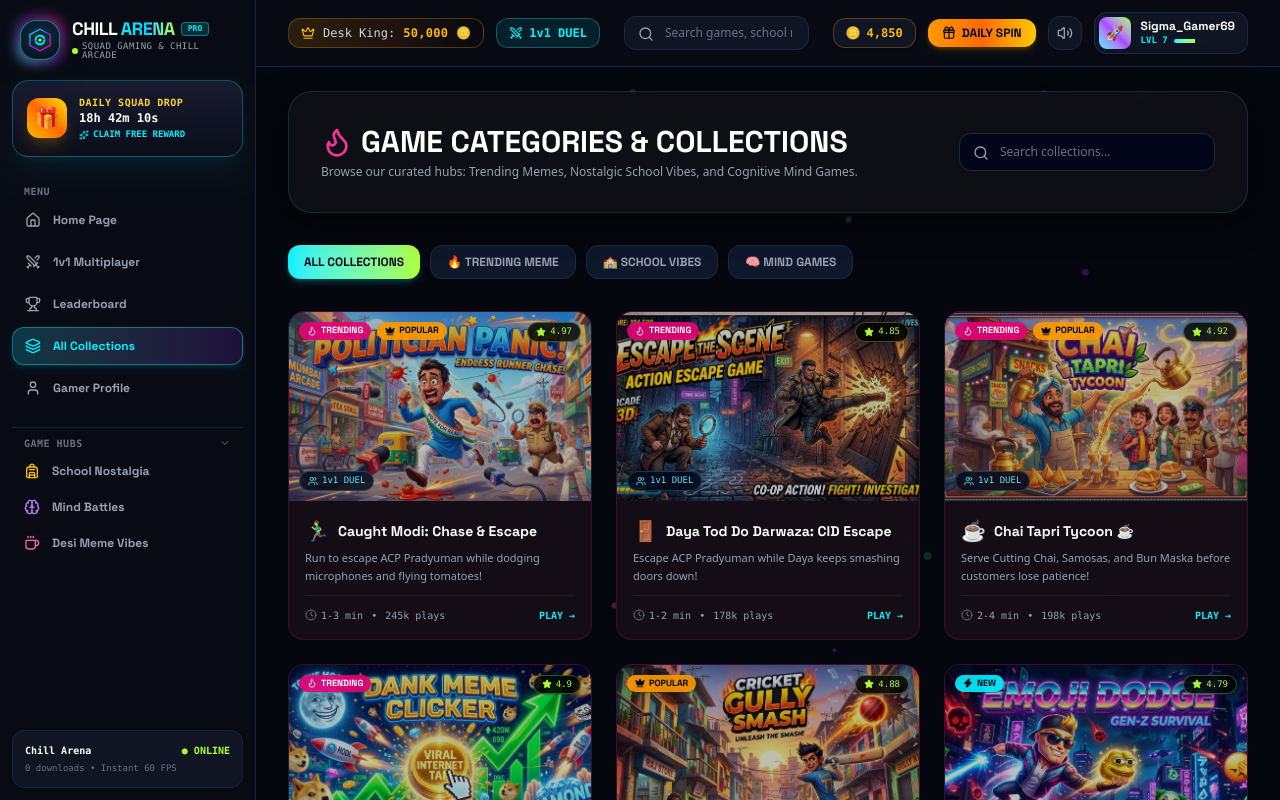
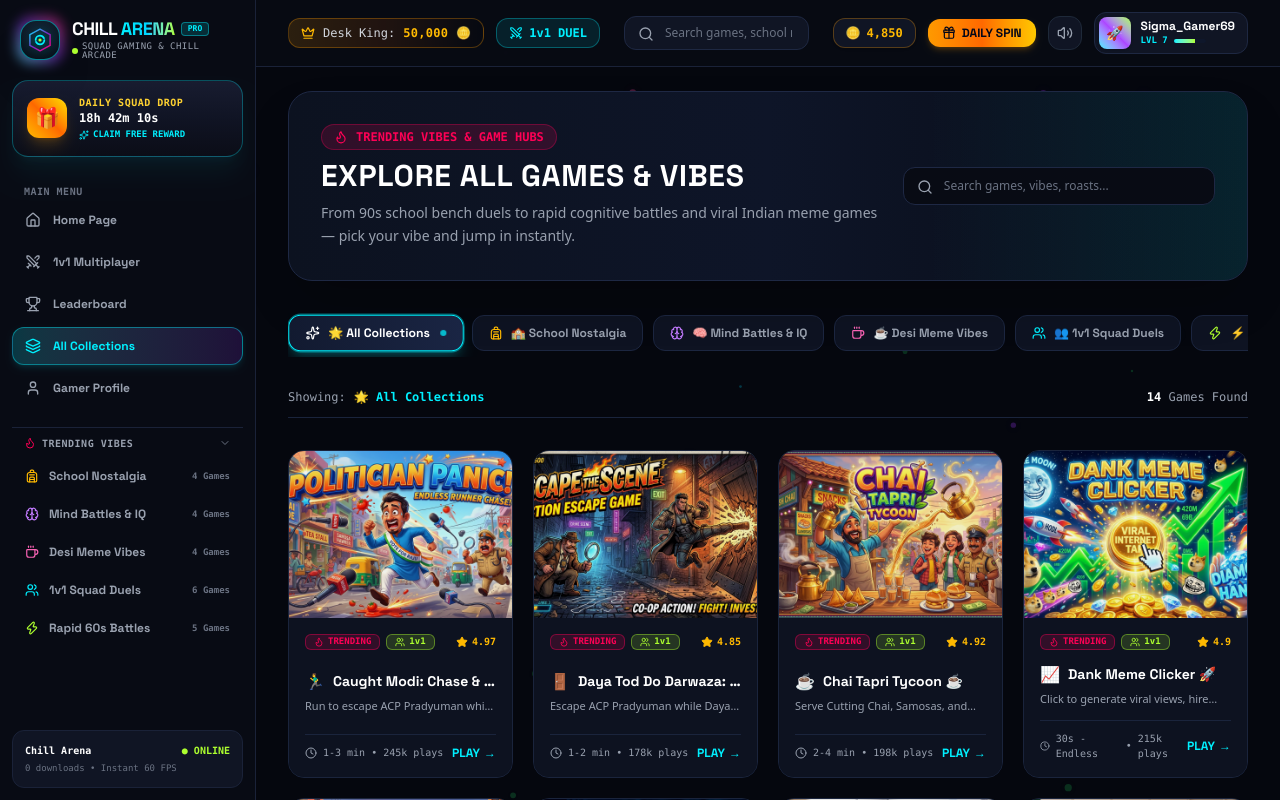
Before and after one commit to sahil24raj/Chill-Arena24, a Next.js app: page /categories in a window 1280 px wide. Built offline with nearby package versions, Linux system fonts and the light colour scheme.

Commit message:
feat: rename game hub to Trending Vibes, full working category links and vibe filters on categories page

```diff
--- a/src/app/categories/page.tsx
+++ b/src/app/categories/page.tsx
@@ -1,30 +1,71 @@
 'use client';
 
-import React, { useState } from 'react';
-import Link from 'next/link';
+import React, { useState, useEffect, Suspense } from 'react';
+import { useSearchParams } from 'next/navigation';
 import { GAMES_CATALOG, useAppStore } from '@/store/useAppStore';
-import { GameCard } from '@/components/GameCard';
+import { JackpotterCard } from '@/components/JackpotterCard';
 import { MultiplayerLobbyModal } from '@/components/MultiplayerLobbyModal';
 import { soundFx } from '@/lib/audio';
-import { Flame, Star, Play, Search, Filter, Backpack, Brain, Swords } from 'lucide-react';
+import {
+  Flame,
+  Search,
+  Backpack,
+  Brain,
+  Coffee,
+  Users,
+  Zap,
+  Sparkles,
+  Gamepad2
+} from 'lucide-react';
 
-export default function CategoriesPage() {
+const CATEGORY_PILLS = [
+  { id: 'ALL', label: '🌟 All Collections', icon: Sparkles, color: 'text-white' },
+  { id: 'school', label: '🏫 School Nostalgia', icon: Backpack, color: 'text-amber-400' },
+  { id: 'mind', label: '🧠 Mind Battles & IQ', icon: Brain, color: 'text-purple-400' },
+  { id: 'meme', label: '☕ Desi Meme Vibes', icon: Coffee, color: 'text-pink-400' },
+  { id: 'multiplayer', label: '👥 1v1 Squad Duels', icon: Users, color: 'text-[#00F0FF]' },
+  { id: 'rapid', label: '⚡ Rapid 60s Battles', icon: Zap, color: 'text-[#ADFF2F]' }
+];
+
+function CategoriesContent() {
+  const searchParams = useSearchParams();
+  const catQuery = searchParams.get('cat') || searchParams.get('category') || 'ALL';
+  const searchQueryParam = searchParams.get('q') || '';
+
+  const [selectedCat, setSelectedCat] = useState<string>(catQuery);
+  const [search, setSearch] = useState<string>(searchQueryParam);
   const { openMultiplayerModal } = useAppStore();
-  const [selectedCat, setSelectedCat] = useState<string>('ALL');
-  const [search, setSearch] = useState('');
 
-  const categoryPills = [
-    { id: 'ALL', label: 'ALL COLLECTIONS' },
-    { id: 'meme', label: '🔥 TRENDING MEME' },
-    { id: 'school', label: '🏫 SCHOOL VIBES' },
-    { id: 'mind', label: '🧠 MIND GAMES' }
-  ];
+  useEffect(() => {
+    if (catQuery) {
+      setSelectedCat(catQuery);
+    }
+  }, [catQuery]);
+
+  useEffect(() => {
+    if (searchQueryParam) {
+      setSearch(searchQueryParam);
+    }
+  }, [searchQueryParam]);
 
   const filtered = GAMES_CATALOG.filter((game) => {
-    const matchesCat = selectedCat === 'ALL' || game.categoryKey === selectedCat;
+    let matchesCat = false;
+    if (selectedCat === 'ALL') {
+      matchesCat = true;
+    } else if (selectedCat === 'multiplayer') {
+      matchesCat = !!game.multiplayer;
+    } else if (selectedCat === 'rapid') {
+      matchesCat = game.duration.includes('30s') || game.duration.includes('60s') || game.duration.includes('1m');
+    } else {
+      matchesCat = game.categoryKey === selectedCat;
+    }
+
     const matchesSearch =
+      !search.trim() ||
       game.title.toLowerCase().includes(search.toLowerCase()) ||
-      game.description.toLowerCase().includes(search.toLowerCase());
+      game.description.toLowerCase().includes(search.toLowerCase()) ||
+      game.tagline.toLowerCase().includes(search.toLowerCase());
+
     return matchesCat && matchesSearch;
   });
 
@@ -32,59 +73,124 @@ export default function CategoriesPage() {
     <div className="space-y-8 pb-16">
       <MultiplayerLobbyModal />
 
-      <div className="flex flex-col md:flex-row justify-between items-start md:items-center gap-4 p-6 lg:p-8 rounded-3xl glass-panel border border-[#00F0FF]/25 bg-gradient-to-r from-[#0d121c] to-[#070a0e] shadow-xl">
-        <div>
-          <h1 className="text-3xl font-black text-white flex items-center gap-2 font-display">
-            <Flame className="w-8 h-8 text-pink-500" /> GAME CATEGORIES & COLLECTIONS
+      {/* Header Banner */}
+      <div className="flex flex-col md:flex-row justify-between items-start md:items-center gap-5 p-6 sm:p-8 rounded-3xl border border-[#1E2844] bg-gradient-to-r from-[#0C1220] via-[#0E1528] to-[#080C16] shadow-2xl relative overflow-hidden">
+        <div className="absolute top-0 right-0 w-80 h-full bg-gradient-to-l from-[#00F0FF]/10 to-transparent pointer-events-none" />
+        <div className="space-y-2 relative z-10">
+          <div className="inline-flex items-center gap-2 px-3 py-1 rounded-full bg-[#FF0055]/15 border border-[#FF0055]/30 text-xs font-mono text-[#FF0055] font-bold">
+            <Flame className="w-3.5 h-3.5" />
+            <span>TRENDING VIBES & GAME HUBS</span>
+          </div>
+
+          <h1 className="text-2xl sm:text-3xl font-black text-white flex items-center gap-2 font-display uppercase tracking-wide">
+            EXPLORE ALL GAMES & VIBES
           </h1>
-          <p className="text-xs text-gray-400 font-sans mt-1">
-            Browse our curated hubs: Trending Memes, Nostalgic School Vibes, and Cognitive Mind Games.
+          <p className="text-xs sm:text-sm text-gray-400 font-sans max-w-xl leading-relaxed">
+            From 90s school bench duels to rapid cognitive battles and viral Indian meme games — pick your vibe and jump in instantly.
           </p>
         </div>
 
-        <div className="relative w-full md:w-64">
+        {/* Live Search Input */}
+        <div className="relative w-full md:w-80 relative z-10">
           <Search className="w-4 h-4 absolute left-3.5 top-3 text-gray-400 pointer-events-none" />
           <input
             type="text"
-            placeholder="Search collections..."
+            placeholder="Search games, vibes, roasts..."
             value={search}
             onChange={(e) => setSearch(e.target.value)}
-            className="w-full bg-slate-950 border border-gray-800 rounded-xl pl-10 pr-4 py-2.5 text-xs text-white placeholder-gray-500 focus:outline-none focus:border-[#00F0FF]"
+            className="w-full bg-[#080B14] border border-[#1E2844] focus:border-[#00F0FF] rounded-xl pl-10 pr-4 py-2.5 text-xs text-white placeholder-gray-500 focus:outline-none focus:ring-1 focus:ring-[#00F0FF]/30 transition-all font-sans"
           />
         </div>
       </div>
 
-      {/* Category Pills */}
-      <div className="flex flex-wrap gap-2.5">
-        {categoryPills.map((pill) => (
+      {/* Category Tabs Bar */}
+      <section className="overflow-x-auto pb-1 scrollbar-none">
+        <div className="flex items-center gap-2.5 min-w-max p-0.5">
+          {CATEGORY_PILLS.map((pill) => {
+            const Icon = pill.icon;
+            const isSelected = selectedCat === pill.id;
+            return (
+              <button
+                key={pill.id}
+                onClick={() => {
+                  soundFx.playClick();
+                  setSelectedCat(pill.id);
+                }}
+                className={`flex items-center gap-2 px-4 py-2.5 rounded-xl text-xs font-display font-bold transition-all duration-200 border whitespace-nowrap leading-none ${
+                  isSelected
+                    ? 'bg-gradient-to-r from-[#121A30] to-[#1A2544] border-[#00F0FF] text-white shadow-lg shadow-[#00F0FF]/20 ring-1 ring-[#00F0FF]/40 scale-[1.02]'
+                    : 'bg-[#0E1322] border-[#1C2640] text-gray-400 hover:text-white hover:border-gray-600 hover:bg-[#131A2E]'
+                }`}
+              >
+                <Icon className={`w-3.5 h-3.5 shrink-0 ${pill.color}`} />
+                <span>{pill.label}</span>
+                {isSelected && (
+                  <span className="w-1.5 h-1.5 rounded-full bg-[#00F0FF] animate-pulse ml-0.5" />
+                )}
+              </button>
+            );
+          })}
+        </div>
+      </section>
+
+      {/* Filter Summary & Total Count */}
+      <div className="flex items-center justify-between text-xs font-mono text-gray-400 border-b border-[#1A243C] pb-3">
+        <span className="flex items-center gap-2">
+          <span>Showing:</span>
+          <strong className="text-[#00F0FF]">
+            {CATEGORY_PILLS.find((p) => p.id === selectedCat)?.label || 'All Collections'}
+          </strong>
+        </span>
+        <span>
+          <strong className="text-white">{filtered.length}</strong> Games Found
+        </span>
+      </div>
+
+      {/* Clean Grid of Games with 100% Uncropped Posters */}
+      {filtered.length > 0 ? (
+        <div className="grid grid-cols-1 sm:grid-cols-2 md:grid-cols-3 lg:grid-cols-4 gap-5">
+          {filtered.map((game) => (
+            <div key={game.id} className="h-full">
+              <JackpotterCard
+                game={game}
+                onQuickPlay={() => openMultiplayerModal(game)}
+              />
+            </div>
+          ))}
+        </div>
+      ) : (
+        <div className="p-12 text-center rounded-3xl bg-[#0E1322] border border-[#1A243C] space-y-3">
+          <Gamepad2 className="w-12 h-12 text-gray-500 mx-auto animate-bounce" />
+          <h3 className="text-base font-bold text-white font-display">No games found matching your search.</h3>
+          <p className="text-xs text-gray-400 font-sans">
+            Try searching for another game like Pen Flip, Cricket, Modi Run, or switch to All Collections.
+          </p>
           <button
-            key={pill.id}
             onClick={() => {
               soundFx.playClick();
-              setSelectedCat(pill.id);
+              setSelectedCat('ALL');
+              setSearch('');
             }}
-            className={`px-4 py-2 rounded-xl text-xs font-bold font-display transition-all ${
-              selectedCat === pill.id
-                ? 'bg-gradient-to-r from-[#00F0FF] to-[#ADFF2F] text-slate-950 shadow-md shadow-[#00F0FF]/20'
-                : 'bg-slate-900 border border-gray-800 text-gray-400 hover:text-white'
-            }`}
+            className="px-5 py-2 rounded-xl bg-[#00F0FF]/15 border border-[#00F0FF]/40 text-[#00F0FF] font-mono text-xs font-bold hover:bg-[#00F0FF]/25 transition-all"
           >
-            {pill.label}
+            Clear Filters &rarr;
           </button>
-        ))}
-      </div>
-
-      {/* Grid */}
-      <div className="grid grid-cols-1 md:grid-cols-2 lg:grid-cols-3 gap-6">
-        {filtered.map((game) => (
-          <GameCard
-            key={game.id}
-            game={game}
-            theme={game.categoryKey}
-            onQuickPlay={() => openMultiplayerModal(game)}
-          />
-        ))}
-      </div>
+        </div>
+      )}
     </div>
   );
 }
+
+export default function CategoriesPage() {
+  return (
+    <Suspense
+      fallback={
+        <div className="p-12 text-center text-xs font-mono text-[#00F0FF]">
+          Loading Trending Vibes...
+        </div>
+      }
+    >
+      <CategoriesContent />
+    </Suspense>
+  );
+}
--- a/src/components/LeftSidebar.tsx
+++ b/src/components/LeftSidebar.tsx
@@ -20,7 +20,8 @@ import {
   ChevronDown,
   Layers,
   Coffee,
-  X
+  Zap,
+  Users
 } from 'lucide-react';
 
 interface SidebarProps {
@@ -37,10 +38,9 @@ export const LeftSidebar: React.FC<SidebarProps> = ({
   onToggleCollapse
 }) => {
   const isActualCollapsed = isCollapsed !== undefined ? isCollapsed : collapsed;
-  const handleToggle = onToggleCollapse || onToggle || (() => {});
   const pathname = usePathname();
   const { openSpinModal } = useAppStore();
-  const [categoriesOpen, setCategoriesOpen] = useState(true);
+  const [vibesOpen, setVibesOpen] = useState(true);
 
   // Daily Streak Timer
   const [timeLeft, setTimeLeft] = useState({ hours: 18, minutes: 42, seconds: 15 });
@@ -65,15 +65,16 @@ export const LeftSidebar: React.FC<SidebarProps> = ({
     { href: '/profile', label: 'Gamer Profile', icon: User }
   ];
 
-  const gameCategories = [
-    { href: '/categories?cat=school', label: 'School Nostalgia', icon: Backpack, color: 'text-amber-400' },
-    { href: '/categories?cat=mind', label: 'Mind Battles', icon: Brain, color: 'text-purple-400' },
-    { href: '/categories?cat=meme', label: 'Desi Meme Vibes', icon: Coffee, color: 'text-pink-400' }
+  // 100% Working Trending Vibes Categories
+  const trendingVibes = [
+    { href: '/categories?cat=school', label: 'School Nostalgia', icon: Backpack, color: 'text-amber-400', count: '4 Games' },
+    { href: '/categories?cat=mind', label: 'Mind Battles & IQ', icon: Brain, color: 'text-purple-400', count: '4 Games' },
+    { href: '/categories?cat=meme', label: 'Desi Meme Vibes', icon: Coffee, color: 'text-pink-400', count: '4 Games' },
+    { href: '/categories?cat=multiplayer', label: '1v1 Squad Duels', icon: Users, color: 'text-[#00F0FF]', count: '6 Games' },
+    { href: '/categories?cat=rapid', label: 'Rapid 60s Battles', icon: Zap, color: 'text-[#ADFF2F]', count: '5 Games' }
   ];
 
   return (
-    <>
-      {/* Desktop Sticky In-Flow Sidebar */}
     <aside
       className={`hidden md:flex flex-col justify-between shrink-0 bg-[#080B14] border-r border-[#1A2238] h-screen sticky top-0 z-30 transition-all duration-300 p-3 overflow-y-auto ${
         isActualCollapsed ? 'w-20' : 'w-64'
@@ -119,7 +120,7 @@ export const LeftSidebar: React.FC<SidebarProps> = ({
         <div className="space-y-1">
           {!isActualCollapsed && (
             <span className="text-[10px] font-mono font-bold text-gray-500 px-3 uppercase tracking-wider">
-                MENU
+              MAIN MENU
             </span>
           )}
 
@@ -145,34 +146,44 @@ export const LeftSidebar: React.FC<SidebarProps> = ({
           })}
         </div>
 
-          {/* Expandable Categories */}
+        {/* TRENDING VIBES (Expandable & Fully Working) */}
         <div className="space-y-1 pt-2 border-t border-[#1A2238]">
           {!isActualCollapsed ? (
             <button
-                onClick={() => setCategoriesOpen(!categoriesOpen)}
-                className="w-full flex items-center justify-between text-[10px] font-mono font-bold text-gray-500 px-3 uppercase tracking-wider hover:text-white"
+              onClick={() => setVibesOpen(!vibesOpen)}
+              className="w-full flex items-center justify-between text-[10px] font-mono font-bold text-gray-400 px-3 uppercase tracking-wider hover:text-white group"
             >
-                <span>GAME HUBS</span>
-                {categoriesOpen ? <ChevronDown className="w-3 h-3" /> : <ChevronRight className="w-3 h-3" />}
+              <div className="flex items-center gap-1.5">
+                <Flame className="w-3 h-3 text-[#FF0055]" />
+                <span className="group-hover:text-[#00F0FF] transition-colors">TRENDING VIBES</span>
+              </div>
+              {vibesOpen ? <ChevronDown className="w-3 h-3 text-gray-500" /> : <ChevronRight className="w-3 h-3 text-gray-500" />}
             </button>
           ) : (
             <span className="block text-center text-[9px] font-mono text-gray-500">•••</span>
           )}
 
-            {(!isActualCollapsed ? categoriesOpen : true) && (
-              <div className="space-y-1">
-                {gameCategories.map((cat) => {
-                  const Icon = cat.icon;
+          {(!isActualCollapsed ? vibesOpen : true) && (
+            <div className="space-y-1 pt-1">
+              {trendingVibes.map((vibe) => {
+                const Icon = vibe.icon;
                 return (
                   <Link
-                      key={cat.href}
-                      href={cat.href}
+                    key={vibe.href}
+                    href={vibe.href}
                     onClick={() => soundFx.playClick()}
-                      className="flex items-center gap-3 px-3 py-2 rounded-xl text-xs font-bold font-display text-gray-400 hover:text-white hover:bg-[#121829] transition-colors"
-                      title={isActualCollapsed ? cat.label : undefined}
+                    className="flex items-center justify-between px-3 py-2 rounded-xl text-xs font-bold font-display text-gray-400 hover:text-white hover:bg-[#121829] hover:border-[#00F0FF]/30 border border-transparent transition-all"
+                    title={isActualCollapsed ? vibe.label : undefined}
                   >
-                      <Icon className={`w-4 h-4 shrink-0 ${cat.color}`} />
-                      {!isActualCollapsed && <span>{cat.label}</span>}
+                    <div className="flex items-center gap-2.5">
+                      <Icon className={`w-3.5 h-3.5 shrink-0 ${vibe.color}`} />
+                      {!isActualCollapsed && <span>{vibe.label}</span>}
+                    </div>
+                    {!isActualCollapsed && (
+                      <span className="text-[9px] font-mono text-gray-500">
+                        {vibe.count}
+                      </span>
+                    )}
                   </Link>
                 );
               })}
@@ -192,6 +203,5 @@ export const LeftSidebar: React.FC<SidebarProps> = ({
         </div>
       )}
     </aside>
-    </>
   );
 };
```
Lines whose indentation alone changed are shown as unchanged.
